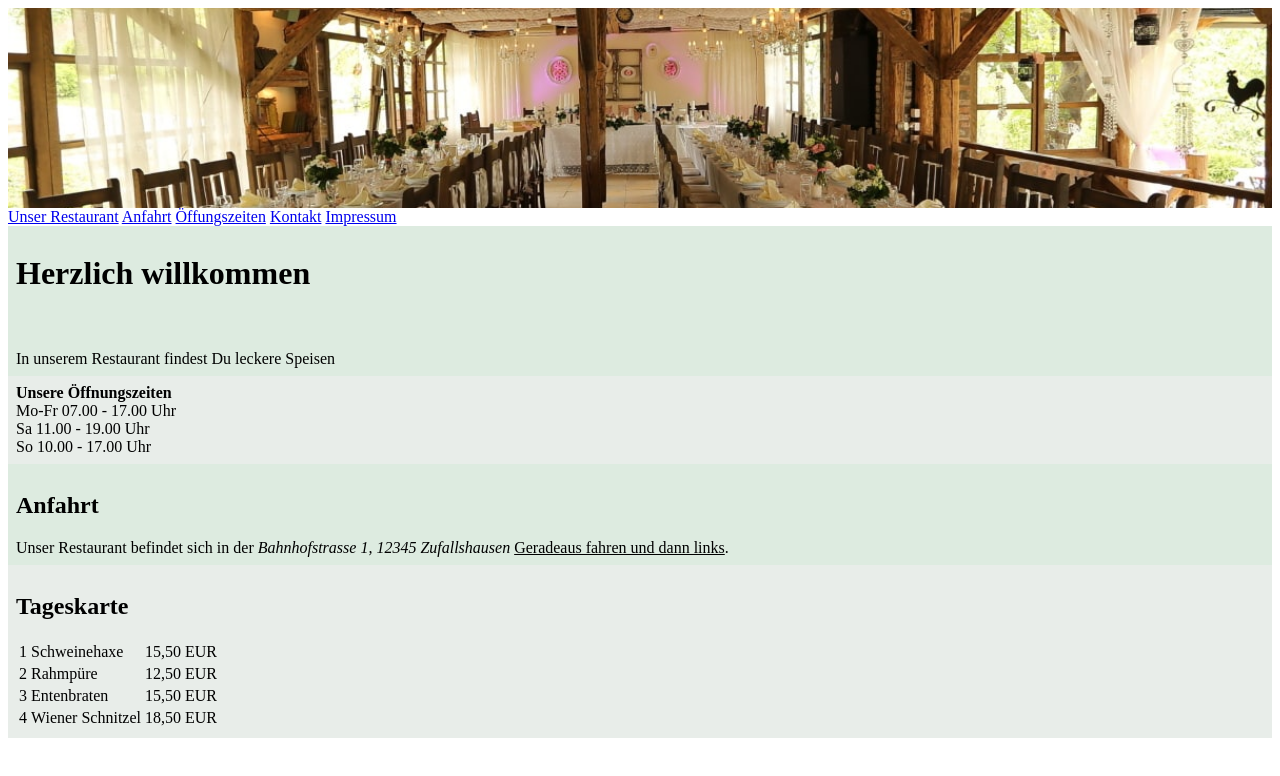
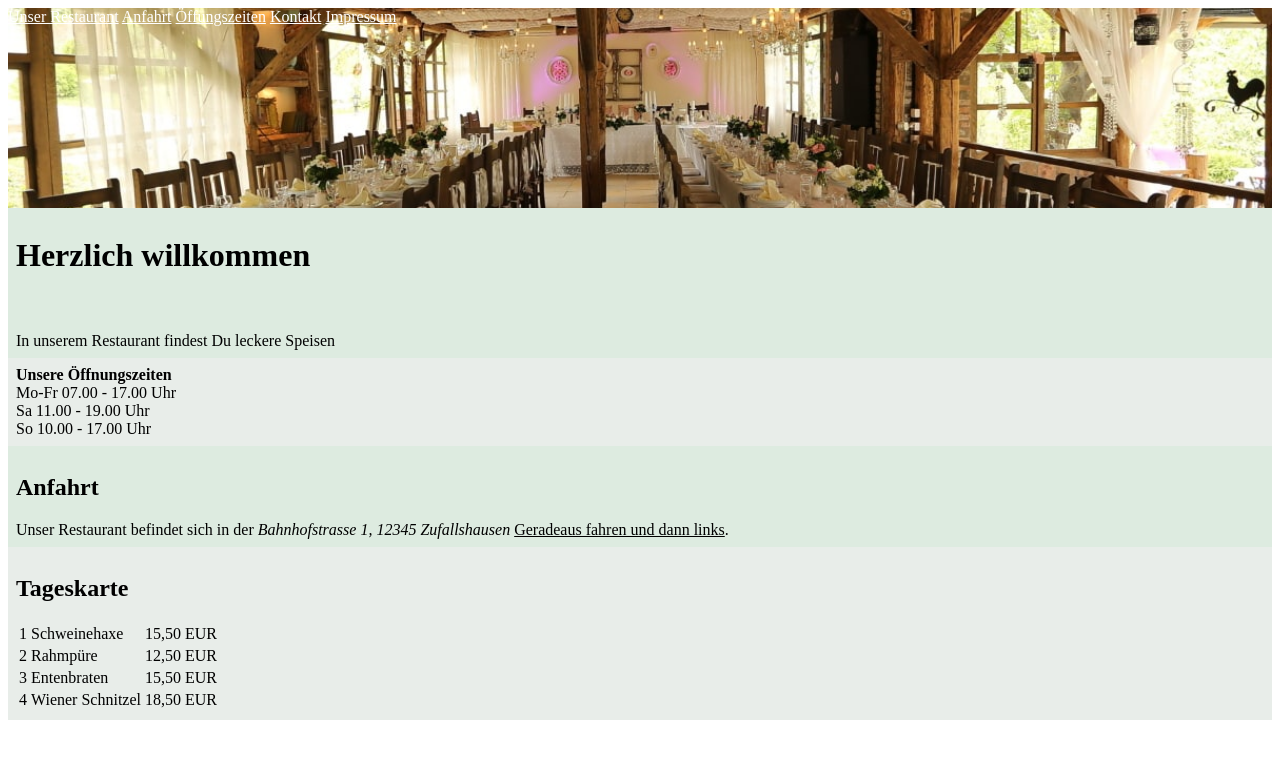
Before and after one commit to nikmax/01-first_html, a plain HTML site: page index.html in a window 1280 px wide. Drawn offline with Linux system fonts and the light colour scheme.

Commit message:
gelernt wurde, wie man einen container absolut poositioniert

```diff
--- a/index.html
+++ b/index.html
@@ -15,16 +15,27 @@
         padding: 8px;
         background-color:#e8ede9;
       }
+      .menu {
+        position: absolute;
+        top: 8px;
+        left: 8px;
+      }
+      .menu a {
+        color: white;
+      }
     </style>
   </head>
   <body>
+
     <img class="header"  src="img/header.jpeg" />
 
-    <a href="#">Unser Restaurant</a>
-    <a href="#">Anfahrt</a>
-    <a href="#">Öffungszeiten</a>
-    <a href="#">Kontakt</a>
-    <a href="#">Impressum</a>
+    <div class="menu">
+      <a href="#">Unser Restaurant</a>
+      <a href="#">Anfahrt</a>
+      <a href="#">Öffungszeiten</a>
+      <a href="#">Kontakt</a>
+      <a href="#">Impressum</a>
+    </div>
 
     <div class="bg1">
       <h1>Herzlich willkommen</h1><br />
```
